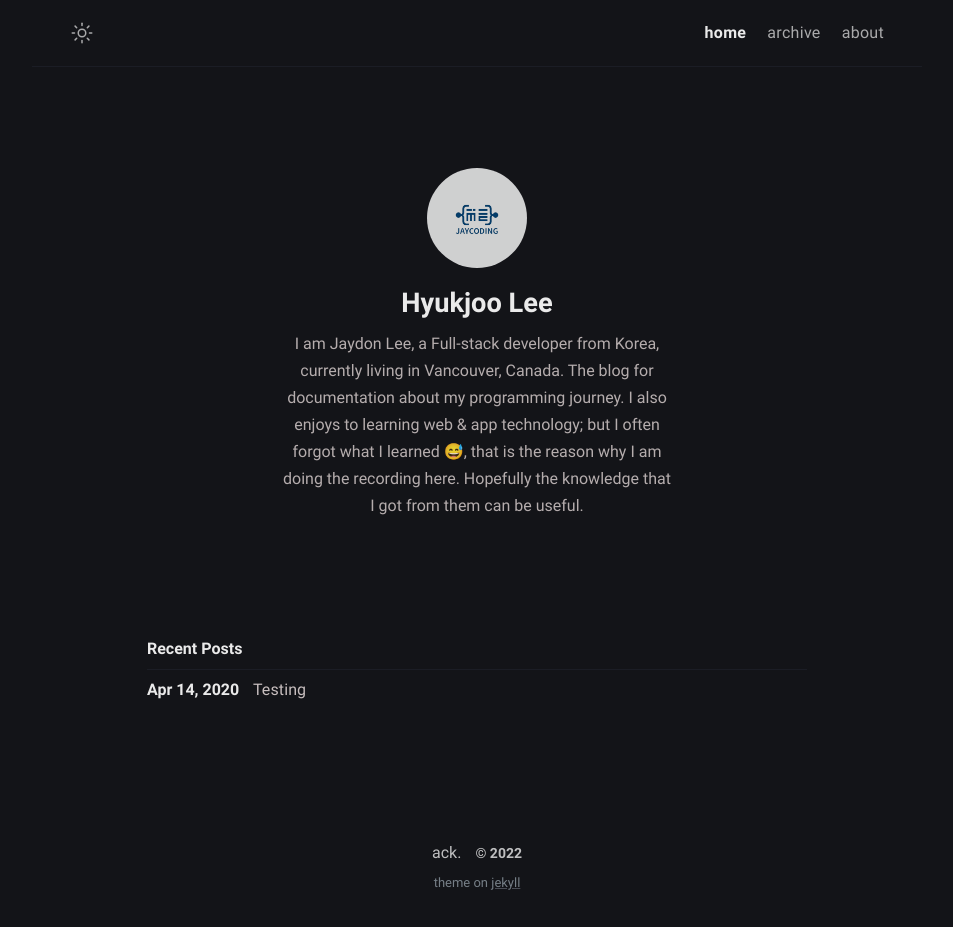
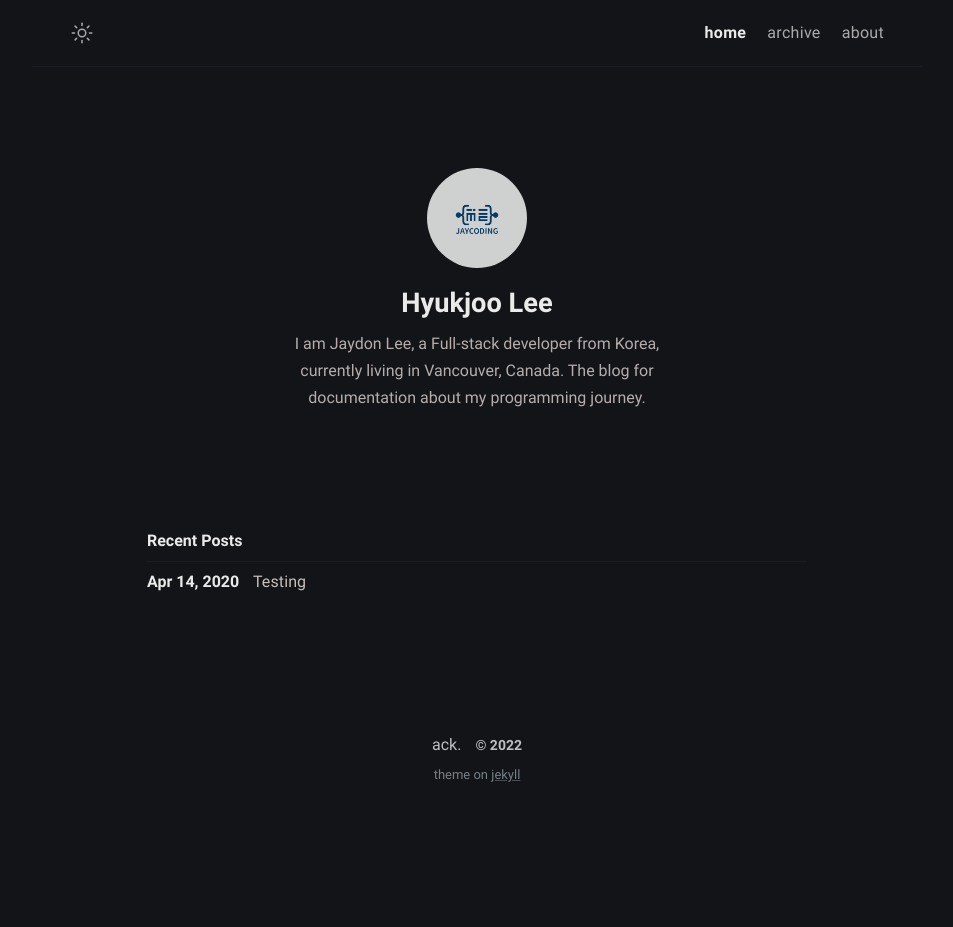
Before and after one commit to Hyukjoo-Lee/Hyukjoo-Lee.github.io, a Jekyll site: the page built from index.md, in a window 1280 px wide. Shown: the whole page, without its empty margins (163-1116 px from the left). Built offline with Jekyll 4.4.1, drawn with Linux system fonts in a browser that asks for light colours; after the commit the page ends 900 px from its top, so only the background shows below that.

Commit message:
final final pages edited

```diff
--- a/_config.yml
+++ b/_config.yml
@@ -13,10 +13,8 @@ author:
   name: Hyukjoo Lee # author name
   bio: >- # tell to the world
      I am Jaydon Lee, a Full-stack developer from Korea, currently living in Vancouver, Canada.
+
      The blog for documentation about my programming journey.
-     I also enjoys to learning web & app technology;
-     but I often forgot what I learned 😅, that is the reason why I am doing the recording here.
-     Hopefully the knowledge that I got from them can be useful.
   username: Hyukjoo-Lee # general username
   github: Hyukjoo-Lee # github username
   twitter: twitter_username # twitter username
```
